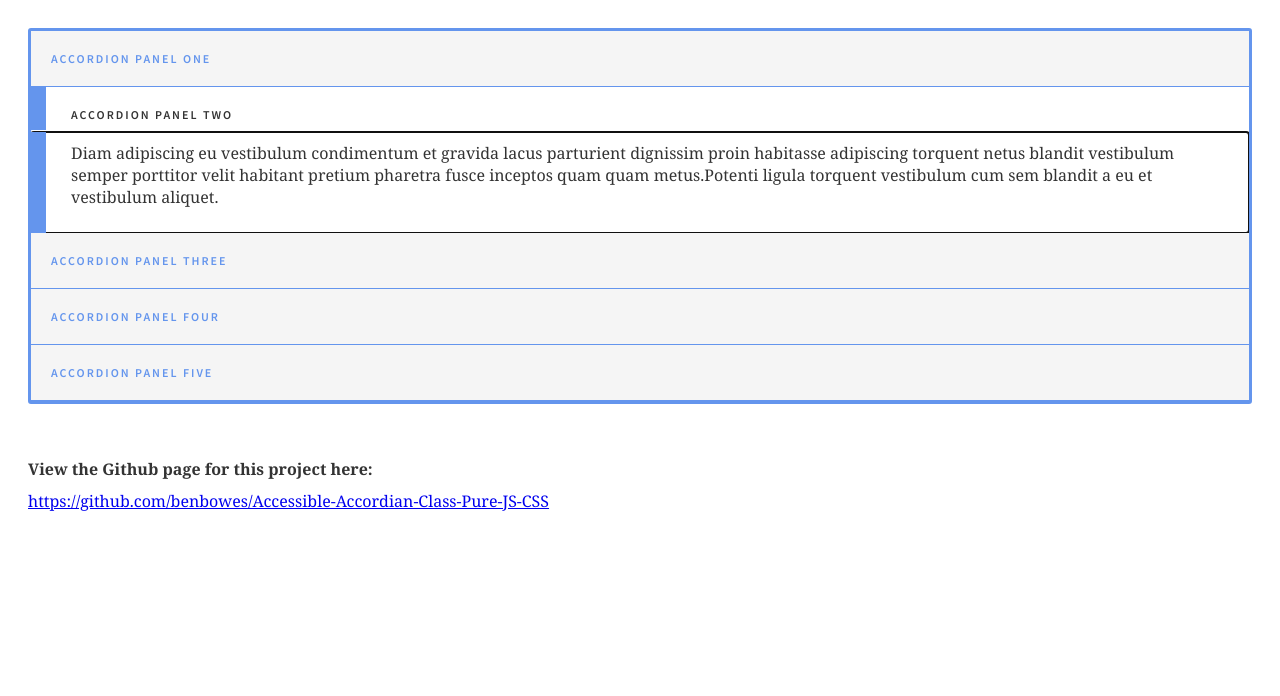
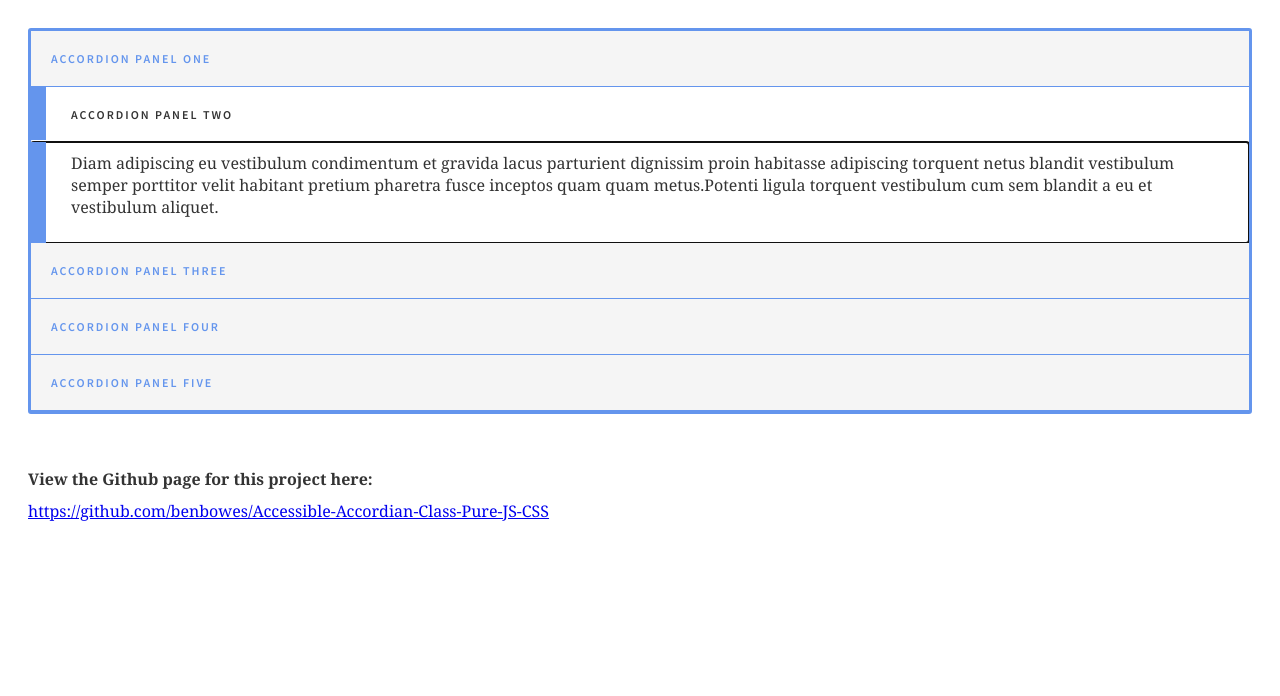
Before and after one commit to benbowes/Accessible-Accordian-Class-Pure-JS-CSS, a plain HTML site: page index.html in a window 1280 px wide. Drawn offline with Linux system fonts and the light colour scheme.

Commit message:
Heading padding change

```diff
--- a/style.css
+++ b/style.css
@@ -60,7 +60,7 @@ h4{margin: 0 0 10px;}
 	color: #333;
 	background: #fff;
 	border-bottom: 0;
-	padding: 20px 20px 10px 40px;
+	padding: 20px 20px 20px 40px;
 }
 .accordion-panel__content{
 	transition: all .6s;
```
